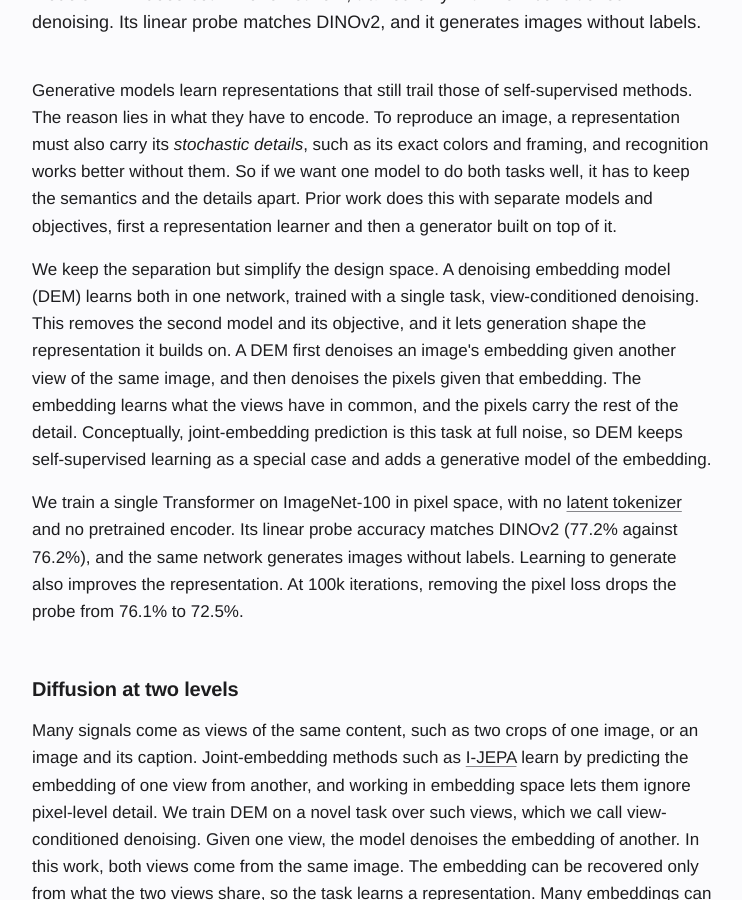
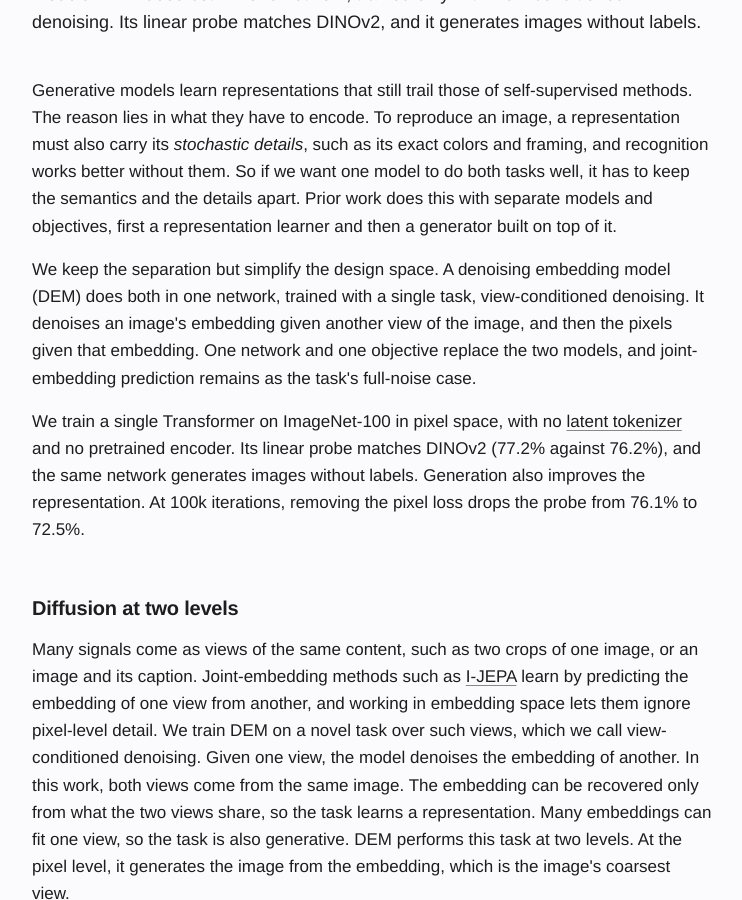
Before and after one commit to rabiulcste/rabiulcste.github.io, a Jekyll site: the page built from dem-denoising-embeddings/index.html, in a window 1280 px wide and 900 px high, scrolled down 1161 px. Shown: the whole window, without its empty margins (268-1010 px from the left). Built offline with Jekyll 4.4.1, drawn with Linux system fonts in a browser that asks for light colours.

Commit message:
DEM page: streamline the intro

```diff
--- a/dem-denoising-embeddings/index.html
+++ b/dem-denoising-embeddings/index.html
@@ -241,8 +241,8 @@ bibtex: |
 </section>
 <section class="intro">
     <p>Generative models learn representations that still trail those of self-supervised methods. The reason lies in what they have to encode. To reproduce an image, a representation must also carry its <em>stochastic details</em>, such as its exact colors and framing, and recognition works better without them. So if we want one model to do both tasks well, it has to keep the semantics and the details apart. Prior work does this with separate models and objectives, first a representation learner and then a generator built on top of it.</p>
-    <p>We keep the separation but simplify the design space. A denoising embedding model (DEM) learns both in one network, trained with a single task, view-conditioned denoising. This removes the second model and its objective, and it lets generation shape the representation it builds on. A DEM first denoises an image's embedding given another view of the same image, and then denoises the pixels given that embedding. The embedding learns what the views have in common, and the pixels carry the rest of the detail. Conceptually, joint-embedding prediction is this task at full noise, so DEM keeps self-supervised learning as a special case and adds a generative model of the embedding.</p>
-    <p>We train a single Transformer on ImageNet-100 in pixel space, with no <a href="https://arxiv.org/abs/2112.10752">latent tokenizer</a> and no pretrained encoder. Its linear probe accuracy matches DINOv2 (77.2% against 76.2%), and the same network generates images without labels. Learning to generate also improves the representation. At 100k iterations, removing the pixel loss drops the probe from 76.1% to 72.5%.</p>
+    <p>We keep the separation but simplify the design space. A denoising embedding model (DEM) does both in one network, trained with a single task, view-conditioned denoising. It denoises an image's embedding given another view of the image, and then the pixels given that embedding. One network and one objective replace the two models, and joint-embedding prediction remains as the task's full-noise case.</p>
+    <p>We train a single Transformer on ImageNet-100 in pixel space, with no <a href="https://arxiv.org/abs/2112.10752">latent tokenizer</a> and no pretrained encoder. Its linear probe matches DINOv2 (77.2% against 76.2%), and the same network generates images without labels. Generation also improves the representation. At 100k iterations, removing the pixel loss drops the probe from 76.1% to 72.5%.</p>
 </section>
 
 <section id="method">
```
